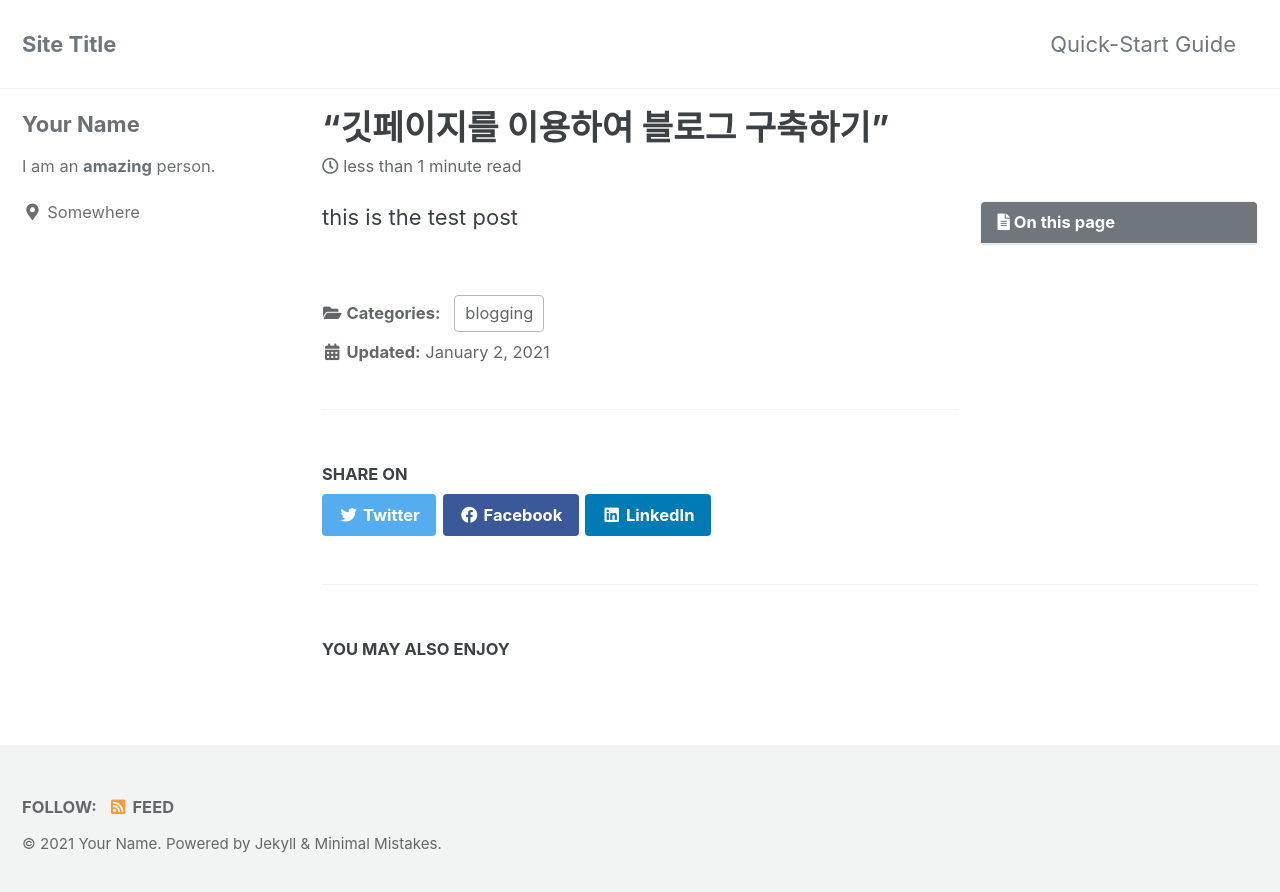
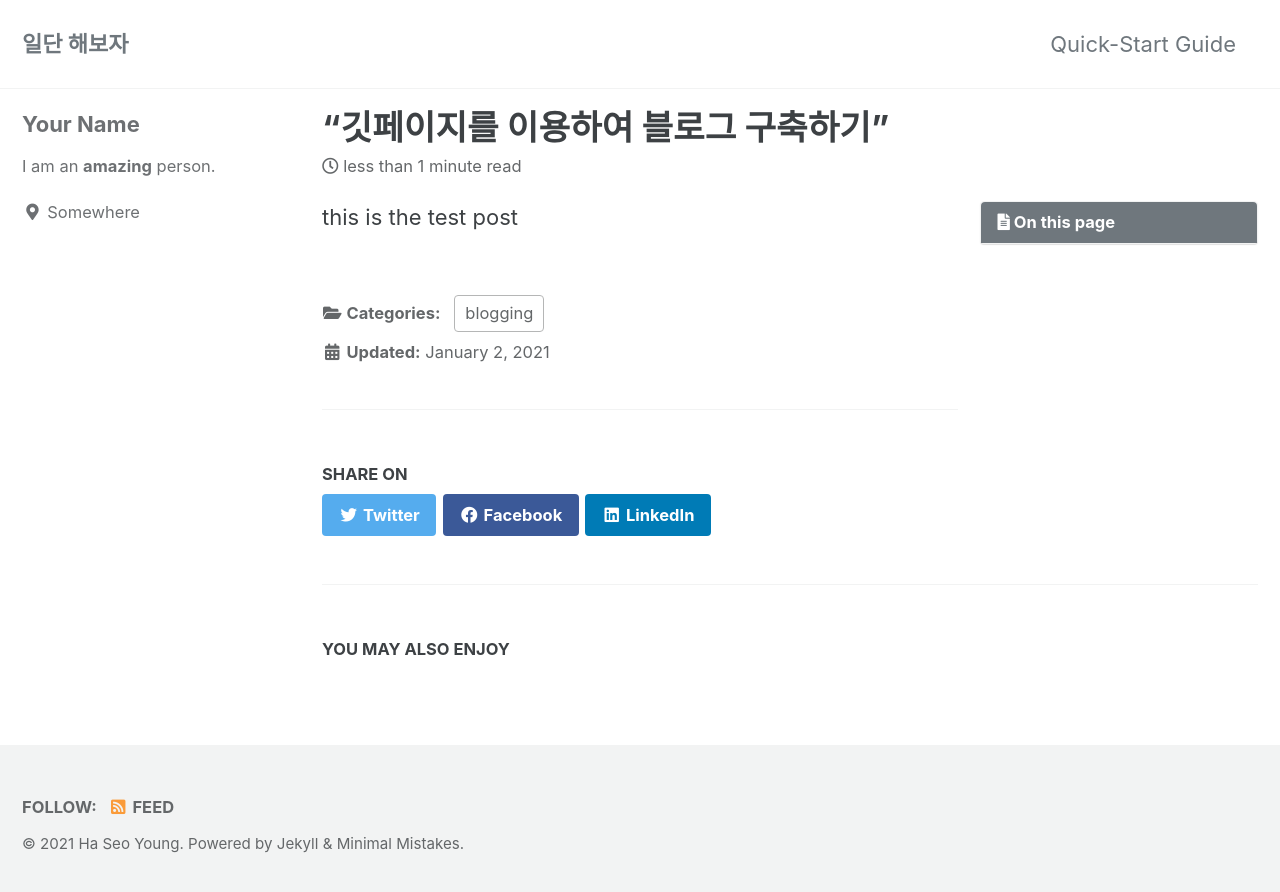
Before and after one commit to 82Hasheng/82Hasheng.github.io, a Jekyll site: the page built from _posts/2021-01-02-test.md, in a window 1280 px wide. Shown: the top 892 px of the page. Built offline with Jekyll 4.4.1, drawn with Linux system fonts in a browser that asks for light colours; cached includes are drawn as plain includes.

Commit message:
Update _config.yml

```diff
--- a/_config.yml
+++ b/_config.yml
@@ -16,10 +16,10 @@ minimal_mistakes_skin    : "default" # "air", "aqua", "contrast", "dark", "dirt"
 
 # Site Settings
 locale                   : "en-US"
-title                    : "Site Title"
+title                    : "일단 해보자"
 title_separator          : "-"
 subtitle                 : # site tagline that appears below site title in masthead
-name                     : "Your Name"
+name                     : "Ha Seo Young"
 description              : "An amazing website."
 url                      : # the base hostname & protocol for your site e.g. "https://mmistakes.github.io"
 baseurl                  : # the subpath of your site, e.g. "/blog"
```
